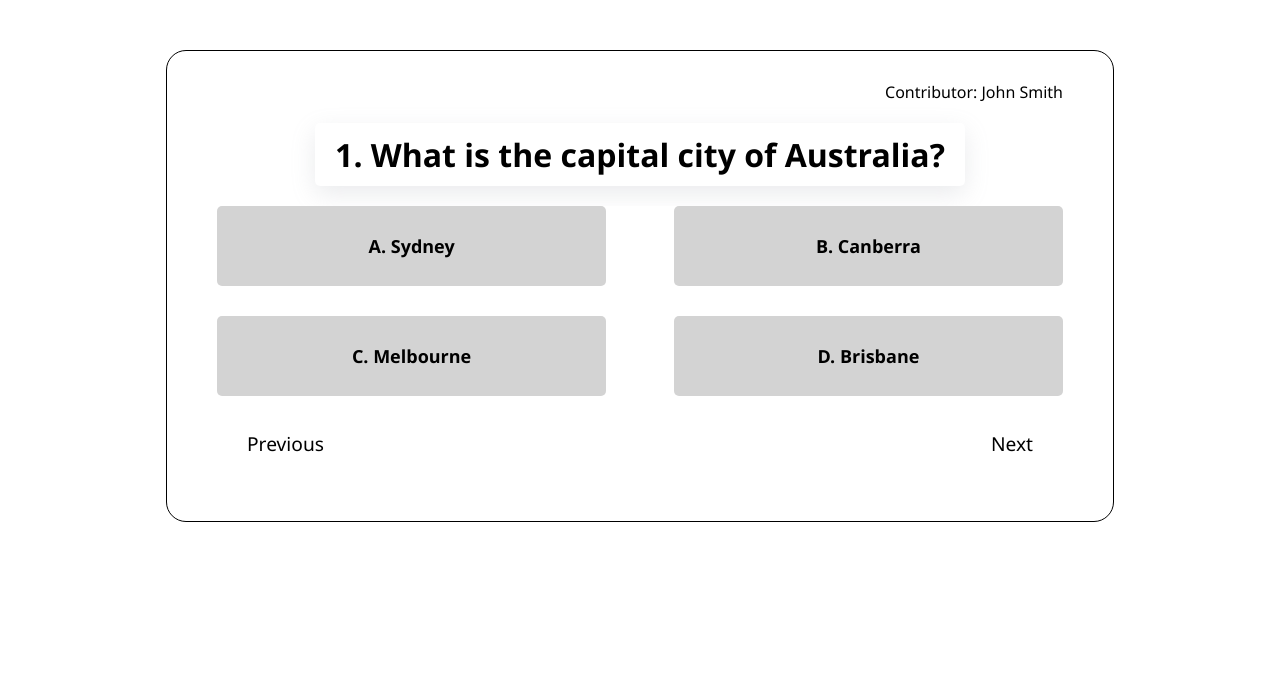
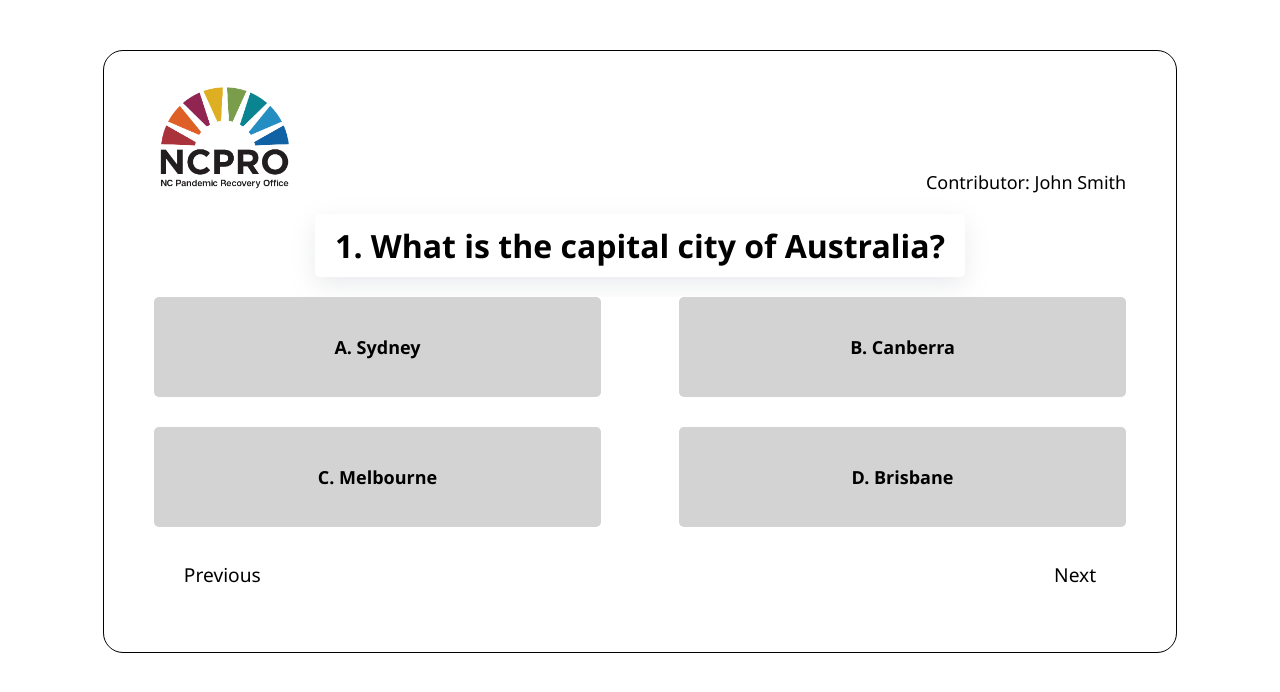
Before and after one commit to zhangwy324/quiz-app-NCPRO, a plain HTML site: page index.html in a window 1280 px wide. Drawn offline with Linux system fonts and the light colour scheme.

Commit message:
add logo

```diff
--- a/index.html
+++ b/index.html
@@ -13,8 +13,12 @@
 <body>
     <div class="wrapper">
         <div class="container">
-            <div class="contributor-box" id="contributor">Contributor: Emily
-                Roberts</div>
+            <div class="header">
+                <img src="./images/logo.png" alt="NCPRO logo">
+                <div class="contributor-box" id="contributor">Contributor: Emily
+                    Roberts</div>
+            </div>
+
             <div id="questionBox" class="question-box">
             </div>
             <div class="choices-box">
--- a/style.css
+++ b/style.css
@@ -15,7 +15,7 @@
 }
 
 .container {
-  width: 75%;
+  width: 85%;
   padding: 30px 50px;
   border: 1px solid;
   border-radius: 20px;
@@ -27,8 +27,18 @@
   gap: 20px;
 }
 
+.header {
+  width: 100%;
+  display: flex;
+  justify-content: space-between;
+}
+
+img {
+  width: 140px;
+}
+
 .contributor-box {
-  font-size: medium;
+  font-size: large;
   font-weight: 500;
   align-self: self-end;
 }
@@ -60,7 +70,7 @@ li {
   padding: 14px;
   text-align: center;
   width: 46%;
-  min-height: 80px;
+  min-height: 100px;
   font-size: large;
   font-weight: 600;
   background-color: lightgray;
```
Also changed, not shown: images/logo.png (added).
